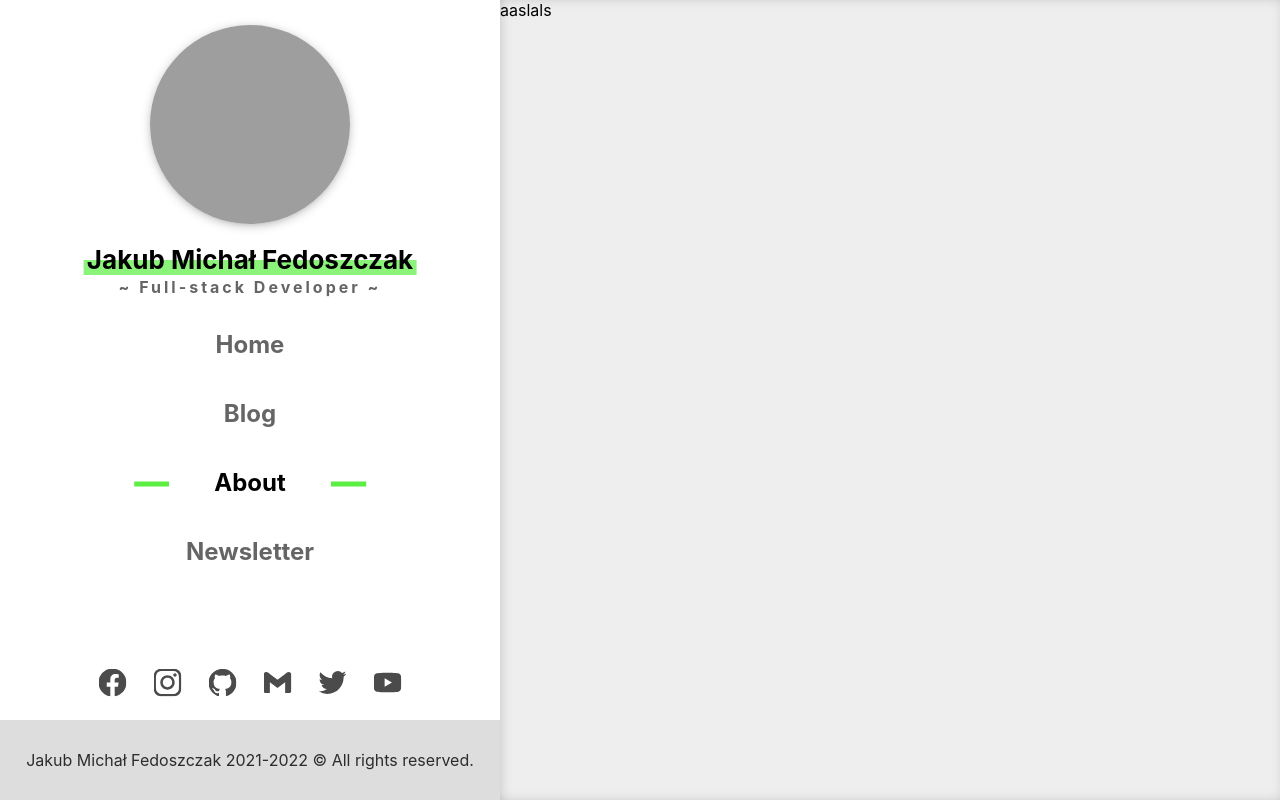
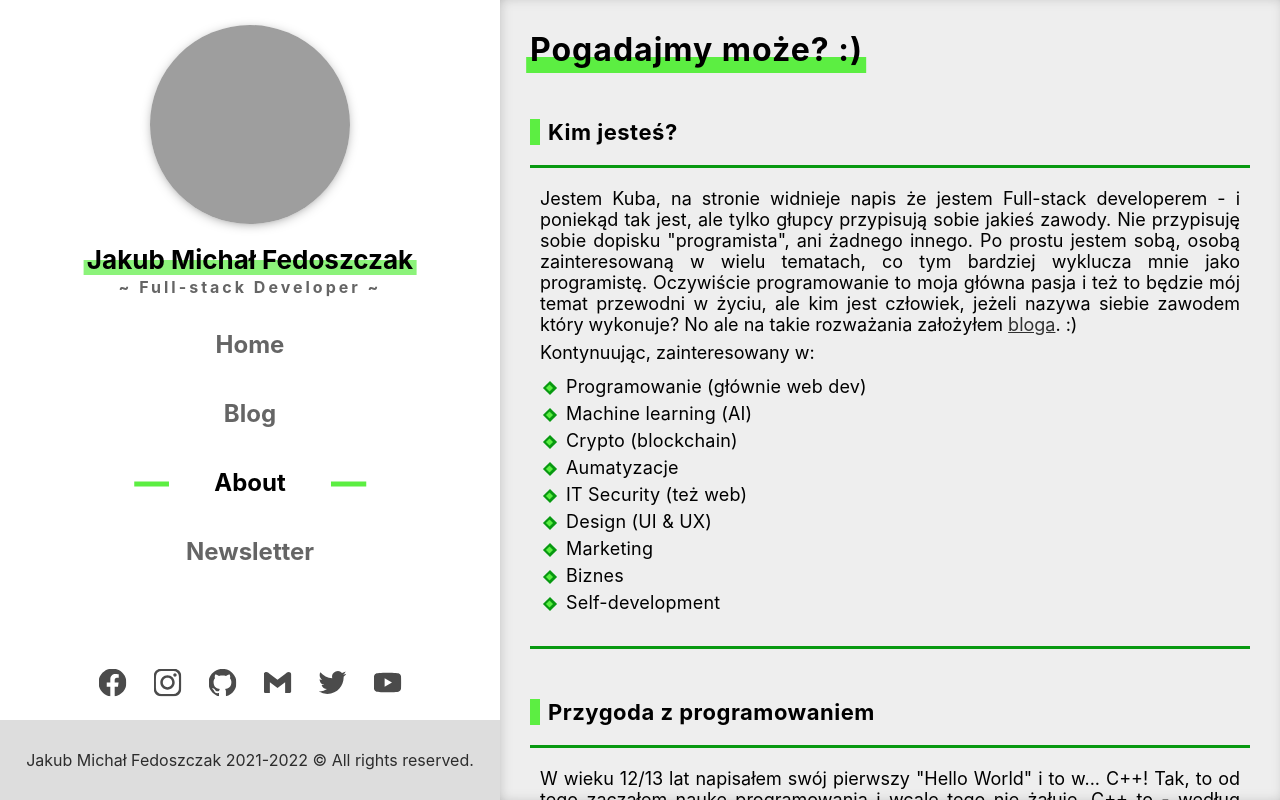
Before and after one commit to JakubLog/blog-site, a Next.js app: page /about in a window 1280 px wide. Built offline with nearby package versions, Linux system fonts and the light colour scheme; no server answers; grey boxes are pictures that could not be loaded.

Commit message:
First version of about section

```diff
--- a/components/molecules/Section/Section.styles.ts
+++ b/components/molecules/Section/Section.styles.ts
@@ -29,6 +29,14 @@ export const Wrapper = styled.div`
       font-size: clamp(16px, 2vw, 18px);
     }
 
+    ul {
+      margin-block: 10px;
+    }
+
+    li {
+      font-size: clamp(16px, 2vw, 18px) !important;
+    }
+
     a {
       text-decoration: underline;
       opacity: 0.8;
--- a/pages/about.tsx
+++ b/pages/about.tsx
@@ -1,7 +1,99 @@
 import React from 'react';
+import { List } from '../components/atoms/List/List';
+
+import styled from 'styled-components';
+import Section from '../components/molecules/Section/Section';
+import Link from 'next/link';
+
+export const Wrapper = styled.div`
+  padding: 90px 25px 30px;
+  max-height: 100%;
+  overflow-y: auto;
+
+  h1 {
+    margin: 0;
+    letter-spacing: 1px;
+    position: relative;
+    width: fit-content;
+    z-index: 2;
+
+    &::after {
+      content: '';
+      position: absolute;
+      width: 102%;
+      z-index: -1;
+      height: 40%;
+      bottom: -4px;
+      left: 50%;
+      transform: translateX(-50%);
+      background-color: ${({ theme }) => theme.colors.secondary};
+    }
+  }
+
+  @media (min-width: ${({ theme }) => theme.sizing.mobile}) {
+    padding: 30px;
+  }
+`;
 
 const about = () => {
-  return <div>aaslals</div>;
+  return (
+    <Wrapper>
+      <h1>Pogadajmy może? :)</h1>
+
+      <Section title="Kim jesteś?">
+        <p>
+          Jestem Kuba, na stronie widnieje napis że jestem Full-stack developerem - i poniekąd tak jest, ale tylko głupcy przypisują sobie jakieś
+          zawody. Nie przypisuję sobie dopisku "programista", ani żadnego innego. Po prostu jestem sobą, osobą zainteresowaną w wielu tematach, co tym
+          bardziej wyklucza mnie jako programistę. Oczywiście programowanie to moja główna pasja i też to będzie mój temat przewodni w życiu, ale kim
+          jest człowiek, jeżeli nazywa siebie zawodem który wykonuje? No ale na takie rozważania założyłem <Link href="/blog">bloga</Link>. :)
+        </p>
+        <p>Kontynuując, zainteresowany w:</p>
+        <List>
+          <li>Programowanie (głównie web dev)</li>
+          <li>Machine learning (AI)</li>
+          <li>Crypto (blockchain)</li>
+          <li>Aumatyzacje</li>
+          <li>IT Security (też web)</li>
+          <li>Design (UI & UX)</li>
+          <li>Marketing</li>
+          <li>Biznes</li>
+          <li>Self-development</li>
+        </List>
+      </Section>
+      <Section title="Przygoda z programowaniem">
+        <p>
+          W wieku 12/13 lat napisałem swój pierwszy "Hello World" i to w... C++! Tak, to od tego zacząłem naukę programowania i wcale tego nie żałuję.
+          C++ to - według mnie - najlepszy język na start. Po kilku tygodniach co prawda się poddałem ze względu na poziom trudności, ale w między
+          czasie zostałem zmotywowany do dalszej pracy przez bliskich.
+        </p>
+        <p>
+          We wrześniu (2020 rok) powiedziałem sobie, że muszę się zająć wreszcie programowaniem chociażbym musiał uczyć się jednej rzeczy tygodniami!
+          Tak jak powiedział, tak się stało - "Slight Edge" - to, to mi pomogło i naprawdę zadziałało. Po przełamaniu bariery zacząłem chłonąć wiedzę
+          jak głupi.
+        </p>
+        <p>
+          Po skończonym kursie C++ (obiektowy + proceduralny), porzuciłem dalszą naukę języków kompilowanych na rzecz młodszego brata: JavaScript'a
+          (omijam HTML'a i CSS'a bo to podstawy). Pomimo wielu dziwnych rzeczy, które do tej pory spotykam w kodzie, uważam ten język za naprawdę
+          dobry i przemyślany. TypeScript jeszcze bardziej mi uświadomił jak JavaScript może być kochany i pomagać w pracy. Jak poznałem React'a,
+          zdałem sobie sprawę, że zakochałem się w ekosystemie JS'a. To co można zrobić za pomocą przeglądarki przekracza ludzkie pojęcie.
+        </p>
+      </Section>
+      <Section title="Czemu ta strona jest tak (nie)prymitywna?">
+        <p>
+          Jeżeli czytasz ten podpunkt to znaczy że tak pomyślałeś, ale nie martw się. Nie czuję się designer'em pomimo tego, że też nie tworzę
+          okropnych wyglądowo stron. Co prawda to prawda, nie ma tutaj super animacji, sekcje się powtarzają, a wszystko się zlewa. Tak się składa, że
+          jestem bardziej logicznie nastawioną osobą, więc stąd tutaj znajdziesz takie smaczki jak:
+          <List>
+            <li>Custom linki (w artykułach)</li>
+            <li>SEO level 1000%</li>
+            <li>CMS dla mnie (lol, od kiedy programista robi sobie CMS?)</li>
+            <li>Friendly url</li>
+            <li>Server Side Rendering</li>
+          </List>
+        </p>
+      </Section>
+    </Wrapper>
+  );
 };
 about.title = 'About';
 
```
